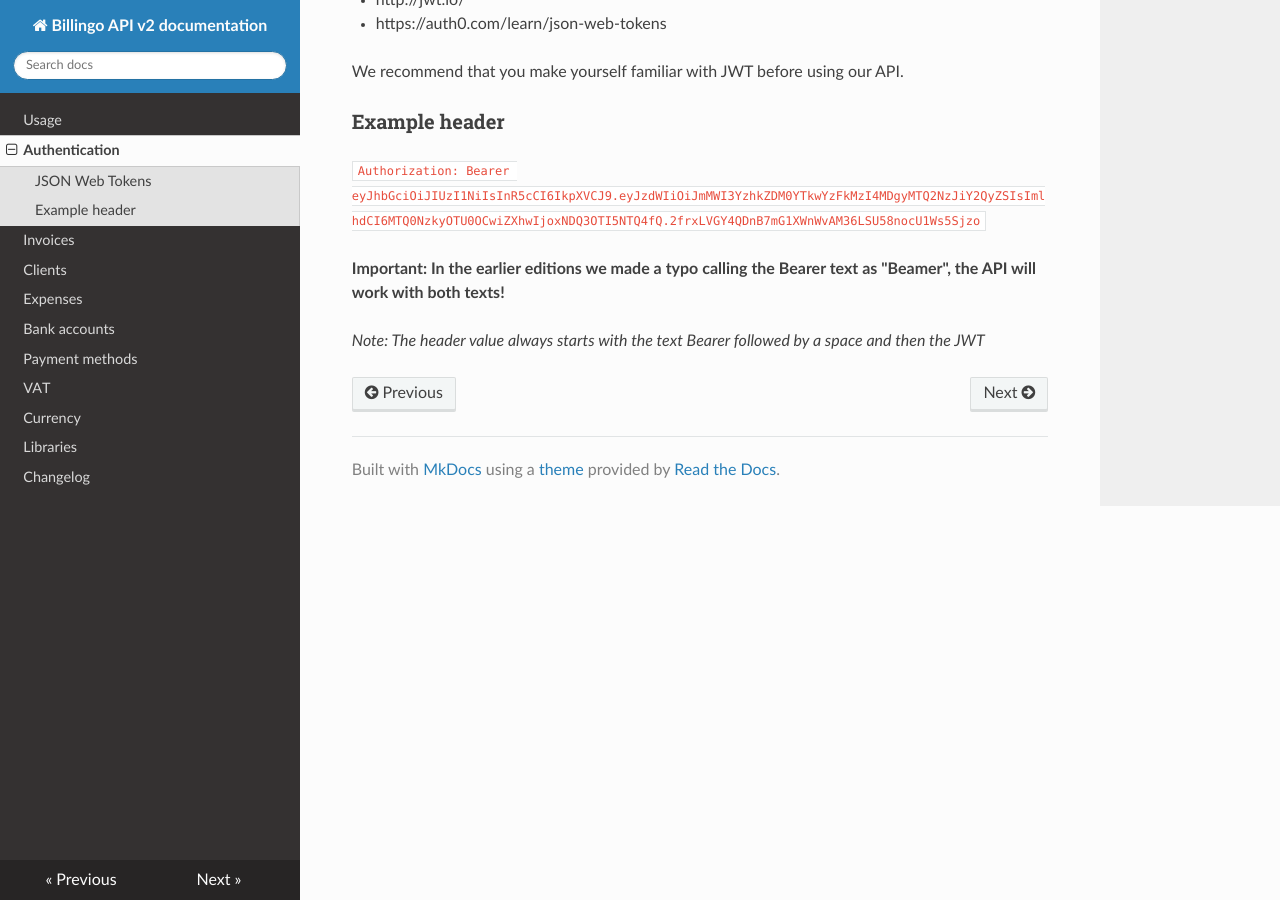
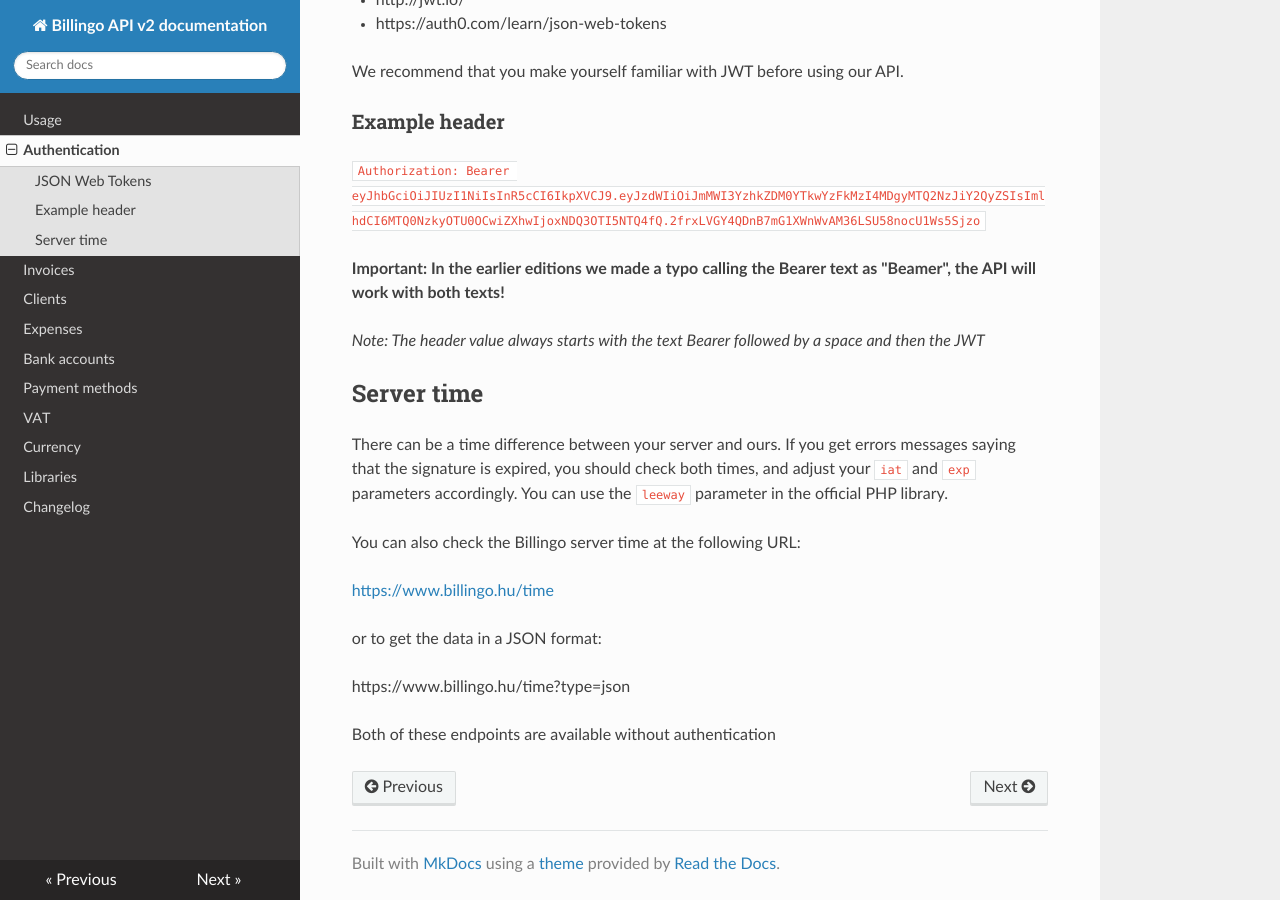
Before and after one commit to octonull/Billingo-API-docs, an MkDocs documentation site: the page built from docs/auth.md, in a window 1280 px wide and 900 px high, scrolled down 951 px. Built offline with MkDocs 1.6.1, drawn with Linux system fonts in a browser that asks for light colours; nearby versions of some CDN libraries; old or Windows-style settings are respelled for this version of MkDocs.

Commit message:
Server time info added

```diff
--- a/docs/auth.md
+++ b/docs/auth.md
@@ -40,8 +40,6 @@ on the following links:
 
 We recommend that you make yourself familiar with JWT before using our API.
 
-
-
 ### Example header
 
 `Authorization: Bearer eyJhbGciOiJIUzI1NiIsInR5cCI6IkpXVCJ9.eyJzdWIiOiJmMWI3YzhkZDM0YTkwYzFkMzI4MDgyMTQ2NzJiY2QyZSIsImlhdCI6MTQ0NzkyOTU0OCwiZXhwIjoxNDQ3OTI5NTQ4fQ.2frxLVGY4QDnB7mG1XWnWvAM36LSU58nocU1Ws5Sjzo`
@@ -49,3 +47,19 @@ We recommend that you make yourself familiar with JWT before using our API.
 **Important: In the earlier editions we made a typo calling the Bearer text as "Beamer", the API will work with both texts!**
 
 *Note: The header value always starts with the text Bearer followed by a space and then the JWT*
+
+
+
+## Server time
+
+There can be a time difference between your server and ours. If you get errors messages saying that the signature is expired, you should check both times, and adjust your `iat` and `exp` parameters accordingly. You can use the `leeway` parameter in the official PHP library.
+
+You can also check the Billingo server time at the following URL:
+
+[https://www.billingo.hu/time](https://www.billingo.hu/time)
+
+or to get the data in a JSON format:
+
+https://www.billingo.hu/time?type=json
+
+Both of these endpoints are available without authentication
```
